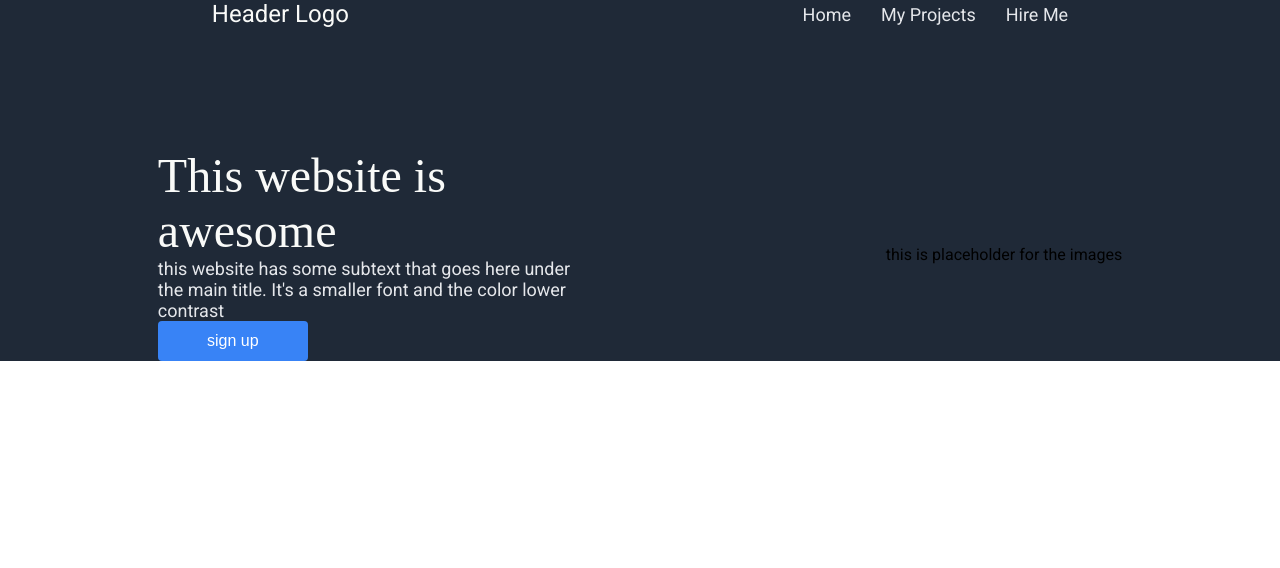
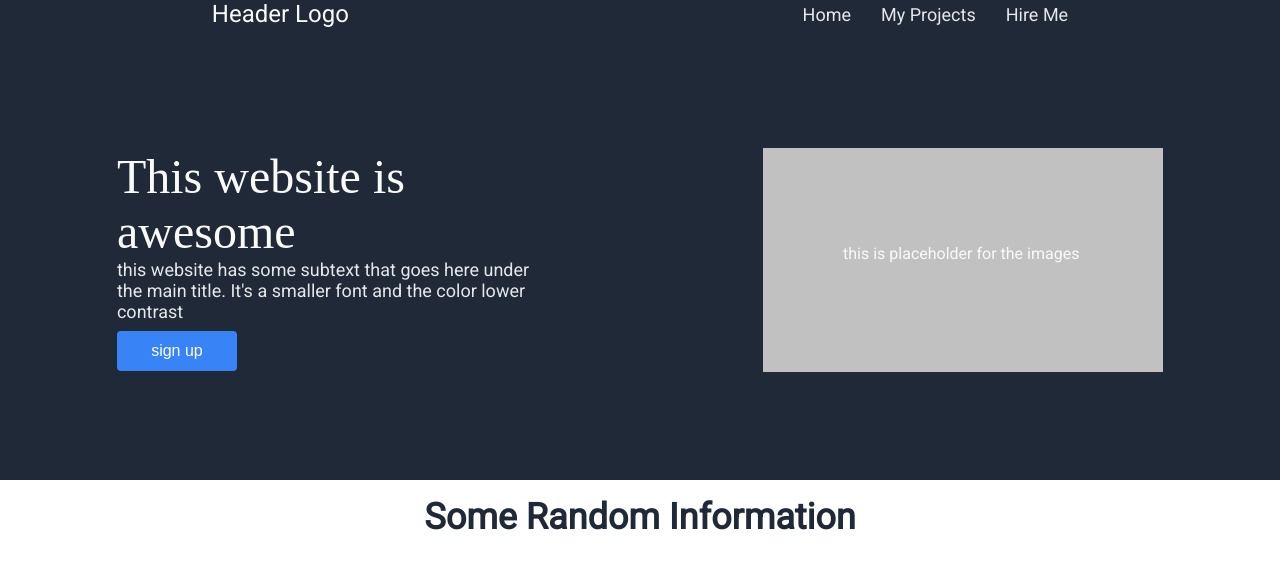
Before and after one commit to IRUMVAEmmanuel1/Odin-Landing-Page, a plain HTML site: page index.html in a window 1280 px wide. Drawn offline with Linux system fonts and the light colour scheme.

Commit message:
added files

```diff
--- a/css/style.css
+++ b/css/style.css
@@ -7,6 +7,7 @@ body {
 }
 .sub-cont {
 	background: #1f2937;
+    height: 30rem;
 }
 
 .header {
@@ -54,6 +55,7 @@ body {
 }
 
 .sign {
+    margin-top: 9px;
 	background: #3883f6;
 	color: white;
 	border: none;
@@ -63,6 +65,28 @@ body {
 	border-radius: 4px;
 	text-decoration: none;
 	text-align: center;
-	width: 150px;
+	width: 120px;
 	height: 40px;
 }
+
+.place-holder{
+    height: 14rem;
+    width: 25rem;
+    background-color: #C1C1C1;
+
+
+}
+
+.holder{
+    color: #f9faf8;
+    margin-top: 6rem;
+    margin-left: 5rem;
+}
+
+.info-random{
+    color: #1F2937;
+    font-weight: bold;
+    font-size: 36px;
+    text-align: center;
+    margin-top: 1rem;
+}
--- a/index.html
+++ b/index.html
@@ -43,10 +43,15 @@
 					</div>
 
 					<div class="place-holder">
-						<p>this is placeholder for the images</p>
+						<p class="holder">this is placeholder for the images</p>
 					</div>
 				</div>
 			</div>
+            <div class="middle-cont">
+                <div class="random">
+                    <p class="info-random">Some Random Information</p>
+                </div>
+            </div>
 		</div>
 	</body>
 </html>
```
